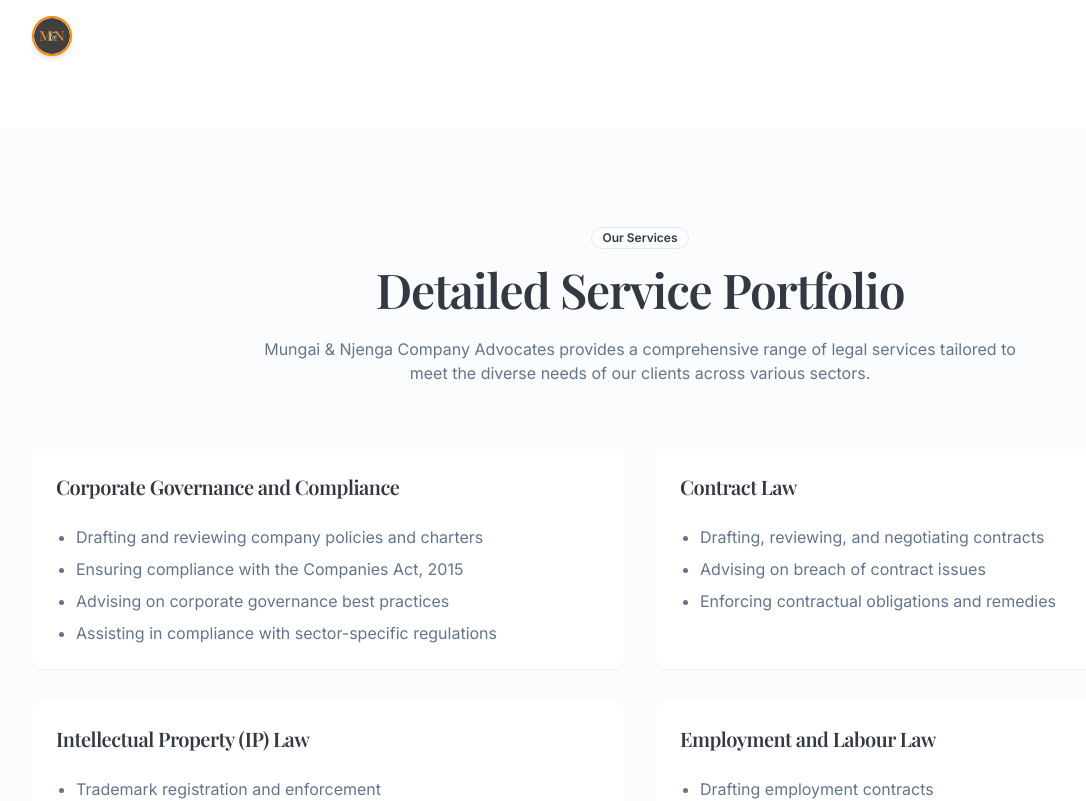
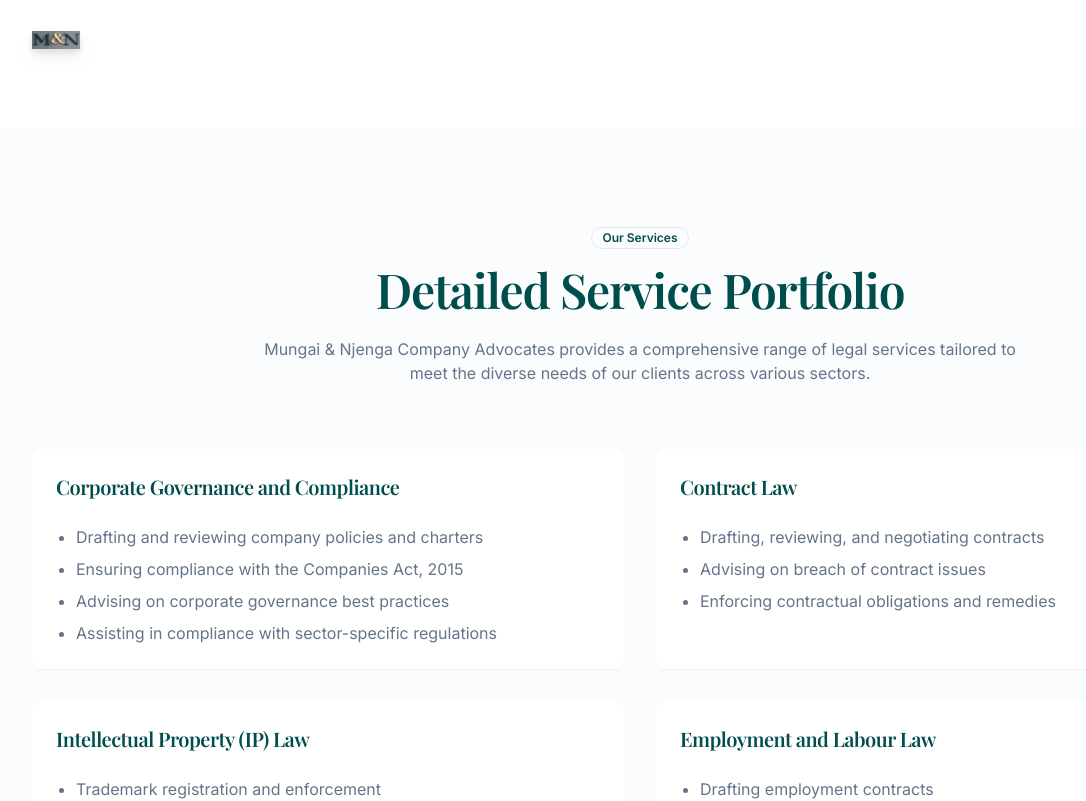
Before and after one commit to Ricwan-hub/mungai-njenga-web-hub, a React (Vite) app: page /services in a window 1280 px wide. Shown: the top 801 px of the page, without its empty margins (0-1086 px from the left). Built offline with nearby package versions, Linux system fonts and the light colour scheme.

Commit message:
Refactor: Enhance website and apply new logo
- Updated website with new logo and color scheme.
- Applied the new logo to the Navbar, Hero, and Footer.
- Updated the color scheme in tailwind.config.ts and index.css.

```diff
--- a/src/components/Footer.tsx
+++ b/src/components/Footer.tsx
@@ -1,4 +1,3 @@
-
 import { Link } from "react-router-dom";
 import { Separator } from "@/components/ui/separator";
 
@@ -6,14 +5,14 @@ const Footer = () => {
   const currentYear = new Date().getFullYear();
 
   return (
-    <footer className="bg-primary text-white pt-16 pb-8">
+    <footer className="teal-gradient text-white pt-16 pb-8">
       <div className="container-custom">
         <div className="flex justify-center mb-10">
-          <div className="w-16 h-16 rounded-full bg-white/10 p-1 border-2 border-secondary shadow-md">
+          <div className="w-20 h-12 flex items-center justify-center bg-white/10 backdrop-blur-sm rounded-xl border border-secondary/30 shadow-lg">
             <img
-              src="/lovable-uploads/43bd0766-8ffe-44de-8095-ccb246e710a0.png"
+              src="/lovable-uploads/61a7f345-f09a-49ac-92fa-87f2f93aa59c.png"
               alt="Mungai & Njenga"
-              className="w-full h-full object-cover rounded-full"
+              className="h-8 w-auto object-contain"
             />
           </div>
         </div>
@@ -21,24 +20,24 @@ const Footer = () => {
         <div className="grid grid-cols-1 md:grid-cols-2 lg:grid-cols-4 gap-10 mb-12">
           {/* Company Info */}
           <div>
-            <h3 className="text-xl font-serif font-semibold mb-6">Mungai & Njenga</h3>
-            <p className="text-white/70 mb-6">
+            <h3 className="text-xl font-serif font-semibold mb-6 gold-accent">Mungai & Njenga</h3>
+            <p className="text-white/80 mb-6 leading-relaxed">
               Providing exceptional legal counsel with integrity, expertise, and personalized attention.
             </p>
             <div className="flex space-x-4">
-              <a href="#" className="text-white/70 hover:text-secondary transition-colors" aria-label="LinkedIn">
+              <a href="#" className="text-white/70 hover:text-secondary transition-all duration-300 transform hover:scale-110" aria-label="LinkedIn">
                 <svg xmlns="http://www.w3.org/2000/svg" width="24" height="24" viewBox="0 0 24 24" fill="none" stroke="currentColor" strokeWidth="2" strokeLinecap="round" strokeLinejoin="round">
                   <path d="M16 8a6 6 0 0 1 6 6v7h-4v-7a2 2 0 0 0-2-2 2 2 0 0 0-2 2v7h-4v-7a6 6 0 0 1 6-6z"></path>
                   <rect x="2" y="9" width="4" height="12"></rect>
                   <circle cx="4" cy="4" r="2"></circle>
                 </svg>
               </a>
-              <a href="#" className="text-white/70 hover:text-secondary transition-colors" aria-label="Twitter">
+              <a href="#" className="text-white/70 hover:text-secondary transition-all duration-300 transform hover:scale-110" aria-label="Twitter">
                 <svg xmlns="http://www.w3.org/2000/svg" width="24" height="24" viewBox="0 0 24 24" fill="none" stroke="currentColor" strokeWidth="2" strokeLinecap="round" strokeLinejoin="round">
                   <path d="M22 4s-.7 2.1-2 3.4c1.6 10-9.4 17.3-18 11.6 2.2.1 4.4-.6 6-2C3 15.5.5 9.6 3 5c2.2 2.6 5.6 4.1 9 4-.9-4.2 4-6.6 7-3.8 1.1 0 3-1.2 3-1.2z"></path>
                 </svg>
               </a>
-              <a href="#" className="text-white/70 hover:text-secondary transition-colors" aria-label="Facebook">
+              <a href="#" className="text-white/70 hover:text-secondary transition-all duration-300 transform hover:scale-110" aria-label="Facebook">
                 <svg xmlns="http://www.w3.org/2000/svg" width="24" height="24" viewBox="0 0 24 24" fill="none" stroke="currentColor" strokeWidth="2" strokeLinecap="round" strokeLinejoin="round">
                   <path d="M18 2h-3a5 5 0 0 0-5 5v3H7v4h3v8h4v-8h3l1-4h-4V7a1 1 0 0 1 1-1h3z"></path>
                 </svg>
@@ -48,7 +47,7 @@ const Footer = () => {
 
           {/* Quick Links */}
           <div>
-            <h4 className="text-lg font-medium mb-6">Quick Links</h4>
+            <h4 className="text-lg font-medium mb-6 gold-accent">Quick Links</h4>
             <ul className="space-y-3">
               <li>
                 <Link to="/" className="text-white/70 hover:text-secondary transition-colors">
@@ -85,7 +84,7 @@ const Footer = () => {
 
           {/* Practice Areas */}
           <div>
-            <h4 className="text-lg font-medium mb-6">Practice Areas</h4>
+            <h4 className="text-lg font-medium mb-6 gold-accent">Practice Areas</h4>
             <ul className="space-y-3">
               <li>
                 <a href="#" className="text-white/70 hover:text-secondary transition-colors">
@@ -122,7 +121,7 @@ const Footer = () => {
 
           {/* Contact */}
           <div>
-            <h4 className="text-lg font-medium mb-6">Contact Us</h4>
+            <h4 className="text-lg font-medium mb-6 gold-accent">Contact Us</h4>
             <address className="not-italic text-white/70 space-y-3">
               <p>
                 12th Floor, Landmark Plaza<br />
@@ -139,13 +138,13 @@ const Footer = () => {
         <div className="flex flex-col md:flex-row justify-between items-center text-white/70 text-sm">
           <p>© {currentYear} Mungai & Njenga Advocates. All rights reserved.</p>
           <div className="flex mt-4 md:mt-0 space-x-6">
-            <a href="#" className="hover:text-secondary transition-colors">
+            <a href="#" className="hover:text-secondary transition-colors duration-300">
               Privacy Policy
             </a>
-            <a href="#" className="hover:text-secondary transition-colors">
+            <a href="#" className="hover:text-secondary transition-colors duration-300">
               Terms of Service
             </a>
-            <a href="#" className="hover:text-secondary transition-colors">
+            <a href="#" className="hover:text-secondary transition-colors duration-300">
               Disclaimer
             </a>
           </div>
--- a/src/components/Hero.tsx
+++ b/src/components/Hero.tsx
@@ -24,51 +24,56 @@ const Hero = () => {
       ref={heroRef}
       className="relative min-h-screen flex items-center justify-center bg-[url('https://images.unsplash.com/photo-1589829545856-d10d557cf95f?ixlib=rb-4.0.3&auto=format&fit=crop&w=2070&q=80')] bg-cover bg-center bg-no-repeat overflow-hidden"
     >
-      {/* Overlay */}
-      <div className="absolute inset-0 bg-primary/70 backdrop-blur-sm"></div>
+      {/* Enhanced Overlay with teal gradient */}
+      <div className="absolute inset-0 teal-gradient opacity-85"></div>
+      <div className="absolute inset-0 bg-gradient-to-b from-transparent via-primary/20 to-primary/40"></div>
 
       {/* Content */}
       <div className="container-custom relative z-10 pt-20 md:pt-0">
-        <div className="max-w-3xl mx-auto text-center text-white">
+        <div className="max-w-4xl mx-auto text-center text-white">
           <div className="animate-fade-in-down">
-            {/* Logo in hero section */}
+            {/* Enhanced Logo in hero section */}
             <div className="flex justify-center mb-8">
-              <div className="w-24 h-24 rounded-full bg-white/10 p-1 shadow-lg border-2 border-secondary">
+              <div className="relative transform hover:scale-105 transition-all duration-500">
+                <div className="w-32 h-20 flex items-center justify-center bg-white/10 backdrop-blur-sm rounded-2xl shadow-2xl border border-white/20">
                   <img
-                  src="/lovable-uploads/43bd0766-8ffe-44de-8095-ccb246e710a0.png"
+                    src="/lovable-uploads/61a7f345-f09a-49ac-92fa-87f2f93aa59c.png"
                     alt="Mungai & Njenga"
-                  className="w-full h-full object-cover rounded-full"
+                    className="h-16 w-auto object-contain drop-shadow-2xl"
                   />
                 </div>
+                <div className="absolute -inset-2 bg-gradient-to-r from-secondary/20 to-secondary/20 rounded-3xl blur-lg opacity-50"></div>
               </div>
-            <span className="inline-block px-3 py-1 mb-6 text-xs font-medium tracking-wider uppercase bg-white/10 backdrop-blur-sm rounded-full">
+            </div>
+            <span className="inline-block px-4 py-2 mb-8 text-sm font-medium tracking-wider uppercase bg-white/10 backdrop-blur-sm rounded-full border border-secondary/30 gold-accent">
               Premier Legal Services in Kenya
             </span>
-            <h1 className="text-4xl md:text-5xl lg:text-7xl font-semibold leading-tight md:leading-tight lg:leading-tight mb-6 text-balance">
-              Exceptional Legal Services for Complex Matters
+            <h1 className="text-4xl md:text-6xl lg:text-7xl font-bold leading-tight md:leading-tight lg:leading-tight mb-8 text-balance">
+              Exceptional Legal Services for
+              <span className="block gold-accent mt-2">Complex Matters</span>
             </h1>
-            <p className="text-lg md:text-xl opacity-90 mb-8 max-w-2xl mx-auto text-balance">
+            <p className="text-lg md:text-xl opacity-90 mb-10 max-w-3xl mx-auto text-balance leading-relaxed">
               We provide comprehensive legal support, combining deep industry expertise with a practical approach to ensure effective solutions for both local and international clients.
             </p>
           </div>
 
-          <div className="flex flex-col sm:flex-row items-center justify-center gap-4 animate-fade-in-up">
+          <div className="flex flex-col sm:flex-row items-center justify-center gap-6 animate-fade-in-up">
             <ButtonCustom
               size="lg"
               variant="secondary"
               asChild
-              className="group relative overflow-hidden shadow-lg"
+              className="group relative overflow-hidden shadow-2xl px-8 py-4 text-lg font-semibold transform hover:scale-105 transition-all duration-300"
             >
               <Link to="/#contact">
                 <span className="relative z-10">Schedule Consultation</span>
-                <span className="absolute inset-0 bg-white/20 transform -translate-x-full group-hover:translate-x-0 transition-transform duration-300"></span>
+                <span className="absolute inset-0 bg-gradient-to-r from-secondary/20 to-secondary/40 transform -translate-x-full group-hover:translate-x-0 transition-transform duration-500"></span>
               </Link>
             </ButtonCustom>
             <ButtonCustom
               size="lg"
               variant="outline"
               asChild
-              className="border-white text-white hover:bg-white/10 hover:text-white"
+              className="border-2 border-white/50 text-white hover:bg-white/10 hover:text-white hover:border-secondary px-8 py-4 text-lg font-semibold transform hover:scale-105 transition-all duration-300"
             >
               <Link to="/services">
                 Our Services
@@ -78,8 +83,9 @@ const Hero = () => {
         </div>
       </div>
 
-      {/* Animated arrow */}
+      {/* Enhanced animated arrow */}
       <div className="absolute bottom-10 left-1/2 transform -translate-x-1/2 animate-bounce hidden md:block">
+        <div className="w-12 h-12 rounded-full bg-white/10 backdrop-blur-sm flex items-center justify-center border border-white/20">
           <svg
             width="24"
             height="24"
@@ -89,10 +95,11 @@ const Hero = () => {
             strokeWidth="2"
             strokeLinecap="round"
             strokeLinejoin="round"
-          className="text-white opacity-70"
+            className="text-secondary"
           >
             <path d="M12 5v14M5 12l7 7 7-7" />
           </svg>
+        </div>
       </div>
     </section>
   );
--- a/src/components/Navbar.tsx
+++ b/src/components/Navbar.tsx
@@ -50,11 +50,11 @@ const Navbar = () => {
           className="flex items-center z-50"
           onClick={closeMenu}
         >
-          <div className="w-10 h-10 rounded-full overflow-hidden mr-3 border-2 border-secondary shadow-md">
+          <div className="w-12 h-12 flex items-center justify-center mr-3 transition-all duration-300 hover:scale-105">
             <img
-              src="/lovable-uploads/43bd0766-8ffe-44de-8095-ccb246e710a0.png"
+              src="/lovable-uploads/61a7f345-f09a-49ac-92fa-87f2f93aa59c.png"
               alt="Mungai & Njenga"
-              className="w-full h-full object-cover"
+              className="h-10 w-auto object-contain drop-shadow-lg"
             />
           </div>
           <span className="font-serif text-xl font-semibold tracking-tight text-white">
@@ -68,16 +68,17 @@ const Navbar = () => {
             <Link
               key={link.name}
               to={link.href}
-              className="text-sm font-medium text-white hover:text-secondary transition-colors"
+              className="text-sm font-medium text-white hover:text-secondary transition-all duration-300 relative group"
             >
               {link.name}
+              <span className="absolute -bottom-1 left-0 w-0 h-0.5 bg-secondary transition-all duration-300 group-hover:w-full"></span>
             </Link>
           ))}
         </nav>
 
         {/* Mobile Menu Button */}
         <button
-          className="lg:hidden z-50 text-white"
+          className="lg:hidden z-50 text-white hover:text-secondary transition-colors duration-300"
           onClick={toggleMenu}
           aria-label="Toggle Menu"
         >
@@ -87,7 +88,7 @@ const Navbar = () => {
         {/* Mobile Navigation */}
         <div
           className={cn(
-            "fixed inset-0 bg-background/95 backdrop-blur-md transition-all duration-300 lg:hidden",
+            "fixed inset-0 teal-gradient backdrop-blur-md transition-all duration-300 lg:hidden",
             {
               "opacity-100 pointer-events-auto": isOpen,
               "opacity-0 pointer-events-none": !isOpen,
@@ -100,7 +101,7 @@ const Navbar = () => {
                 <Link
                   key={link.name}
                   to={link.href}
-                  className="text-xl font-medium text-white hover:text-secondary transition-colors"
+                  className="text-xl font-medium text-white hover:text-secondary transition-all duration-300 transform hover:scale-105"
                   onClick={closeMenu}
                 >
                   {link.name}
--- a/src/index.css
+++ b/src/index.css
@@ -8,19 +8,19 @@
 @layer base {
   :root {
     --background: 0 0% 100%;
-    --foreground: 220 13% 23%;
+    --foreground: 180 100% 15%;
 
     --card: 0 0% 100%;
-    --card-foreground: 220 13% 23%;
+    --card-foreground: 180 100% 15%;
 
     --popover: 0 0% 100%;
-    --popover-foreground: 220 13% 23%;
+    --popover-foreground: 180 100% 15%;
 
-    --primary: 220 13% 23%;
+    --primary: 180 100% 15%;
     --primary-foreground: 210 40% 98%;
 
-    --secondary: 32 100% 50%;
-    --secondary-foreground: 220 13% 23%;
+    --secondary: 45 100% 50%;
+    --secondary-foreground: 180 100% 15%;
 
     --muted: 210 40% 96.1%;
     --muted-foreground: 215.4 16.3% 46.9%;
@@ -60,7 +60,7 @@
     --primary: 210 40% 98%;
     --primary-foreground: 222.2 47.4% 11.2%;
 
-    --secondary: 32 100% 50%;
+    --secondary: 45 100% 50%;
     --secondary-foreground: 222.2 47.4% 11.2%;
 
     --muted: 217.2 32.6% 17.5%;
@@ -128,4 +128,16 @@
     -webkit-mask-image: linear-gradient(to top, transparent, black 30%);
     mask-image: linear-gradient(to top, transparent, black 30%);
   }
+
+  .teal-gradient {
+    background: linear-gradient(135deg, #004d4d 0%, #006666 50%, #008080 100%);
+  }
+
+  .gold-accent {
+    color: #FFD700;
+  }
+
+  .gold-bg {
+    background-color: #FFD700;
+  }
 }
```
Also changed, not shown: public/lovable-uploads/61a7f345-f09a-49ac-92fa-87f2f93aa59c.png (added). Lines whose indentation alone changed are shown as unchanged.
